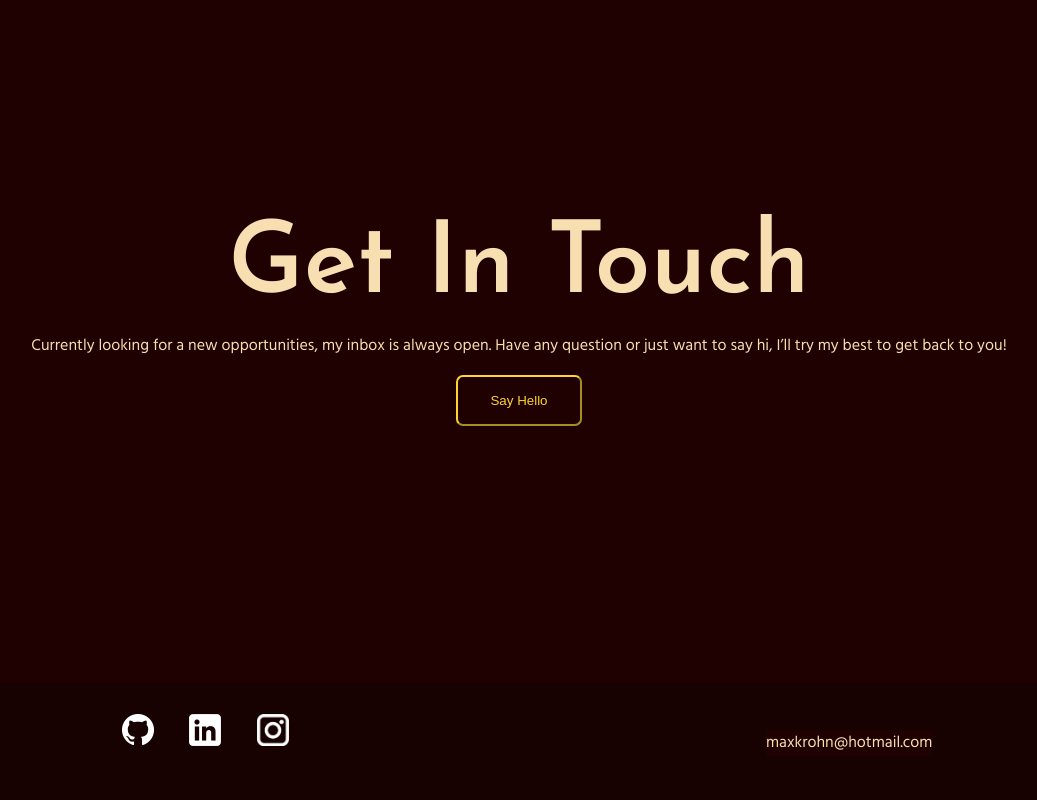
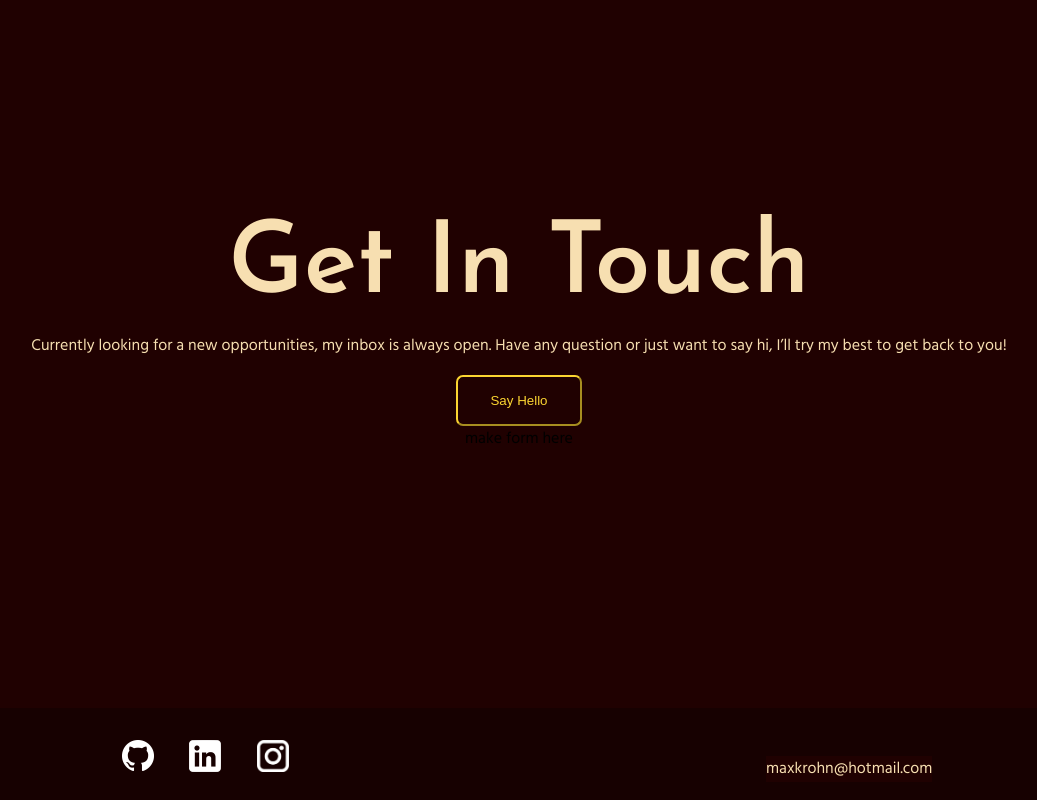
Before and after one commit to MaxZ0/portfolio, a plain HTML site: page index.html in a window 1280 px wide. Both pictures are taken after a click on the button "Say Hello". Shown: the part 2651-3451 px from the top of the page, without its empty margins (121-1158 px from the left). Drawn offline with Linux system fonts and the light colour scheme; a small style sheet from the web is missing.

Commit message:
making a hidden form in the button
why i'am doing this? It's to keep the minimalistik and go right to the point. and it feel cool to make one i guess.

```diff
--- a/css/style.css
+++ b/css/style.css
@@ -344,3 +344,7 @@ footer {
   color: #f7dfb1;
   background-color: #200101;
 }
+
+.myDiv {
+  display: none;
+}
--- a/index.html
+++ b/index.html
@@ -161,7 +161,13 @@
       just want to
       say hi,
       I’ll try my best to get back to you!</p>
-    <button class="say-hello-button">Say Hello</button>
+    <button class="say-hello-button" onclick="myFunction()">Say Hello</button>
+
+    <div id="myDIV" class="myDiv">
+      <form action="">
+        make form here
+      </form>
+    </div>
   </div>
   <footer>
     <div class="footer-container">
--- a/js/index.js
+++ b/js/index.js
@@ -1,7 +1,7 @@
 var workimages = document.querySelectorAll("#image figure");
 for (i = 0; i < workimages.length; i++) {
     workimages[i].addEventListener('click', function () { this.classList.toggle("expanded"); image.classList.toggle("full") });
-}
+};
 
 document.querySelectorAll('a[href^="#"]').forEach(anchor => {
     anchor.addEventListener('click', function (e) {
@@ -12,3 +12,12 @@ document.querySelectorAll('a[href^="#"]').forEach(anchor => {
         });
     });
 });
+
+function myFunction() {
+    var x = document.getElementById("myDIV");
+    if (x.style.display === "block") {
+        x.style.display = "none";
+    } else {
+        x.style.display = "block";
+    }
+};
```
